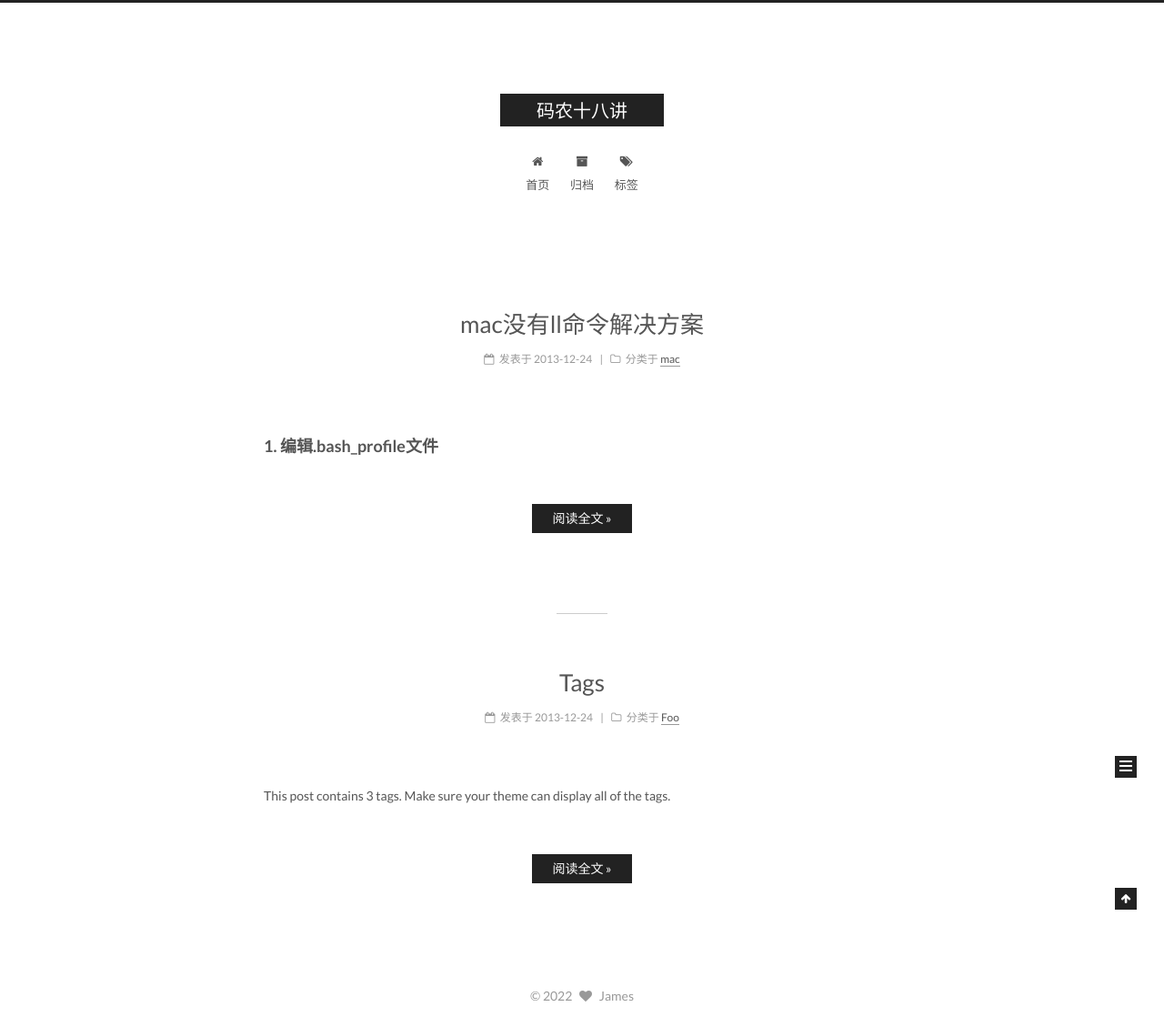
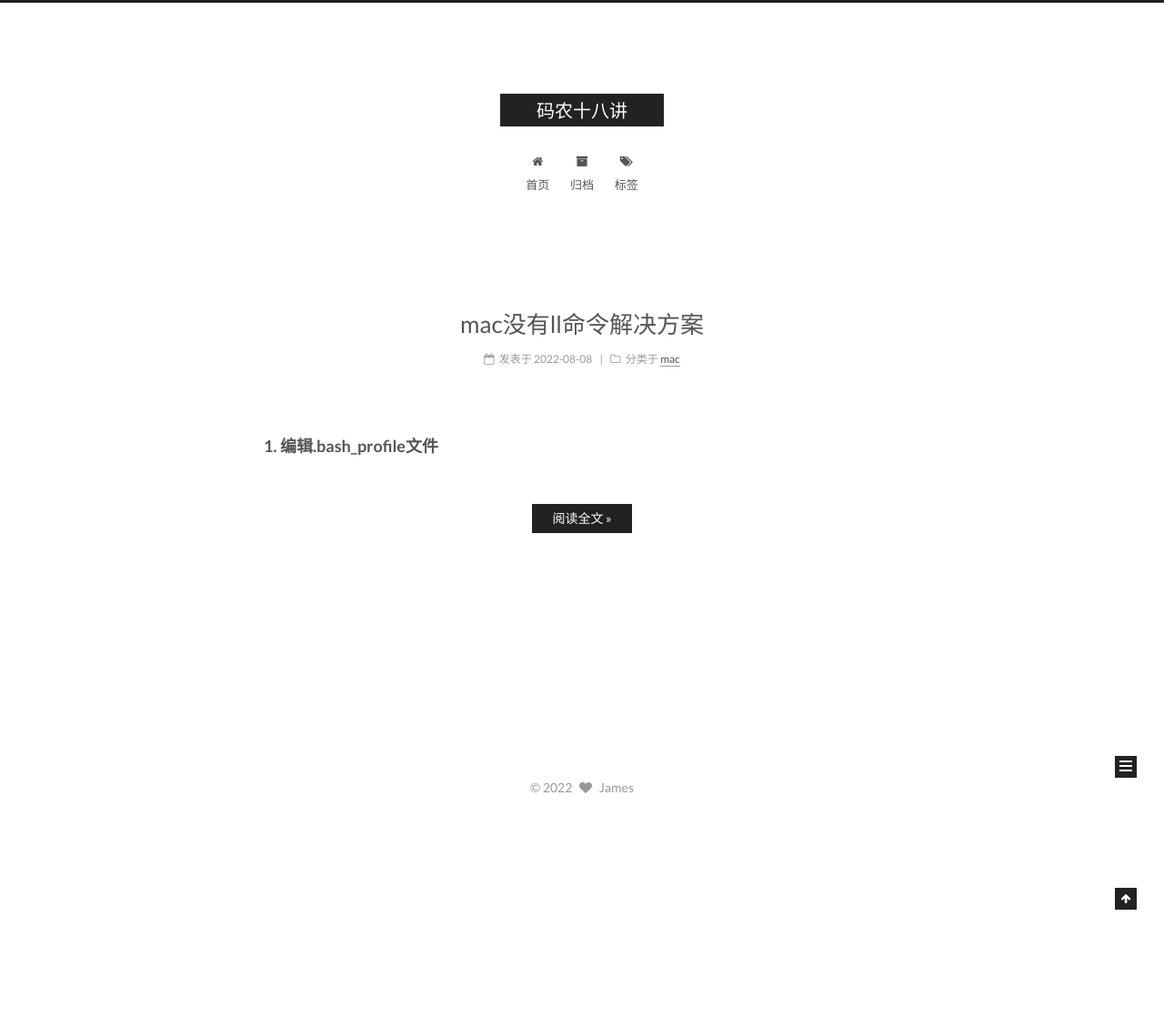
Before and after one commit to ChangNingbo/james.github.io, a Jekyll site: the page built from index.html, in a window 1280 px wide. Shown: the whole page at 91% size. Built offline with Jekyll 4.4.1, drawn with Linux system fonts in a browser that asks for light colours; the list of posts is cut into pages by our own code; after the commit the page ends 900 px from its top, so only the background shows below that.

Commit message:
modify file

```diff
--- a/_posts/2013-12-24-tags.md
+++ /dev/null
@@ -1,12 +0,0 @@
----
-title: Tags
-date: 2013-12-24 23:29:53
-categories:
-- Foo
-tags:
-- Foo
-- Bar
-- Baz
----
-
-This post contains 3 tags. Make sure your theme can display all of the tags.
```
Also changed, not shown: _posts/2022-08-08-mac没有ll命令解决方案.md (+1 -1 lines).
